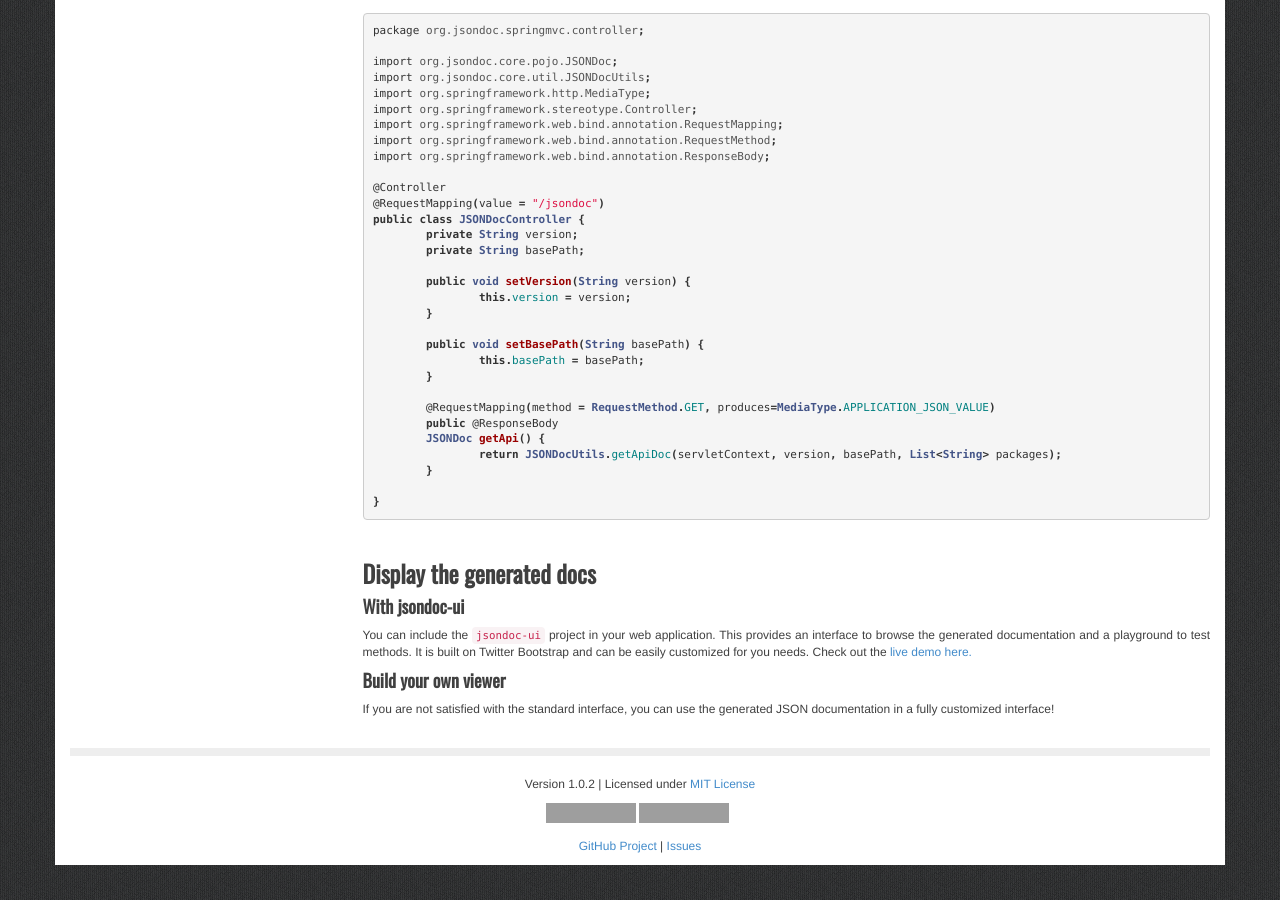
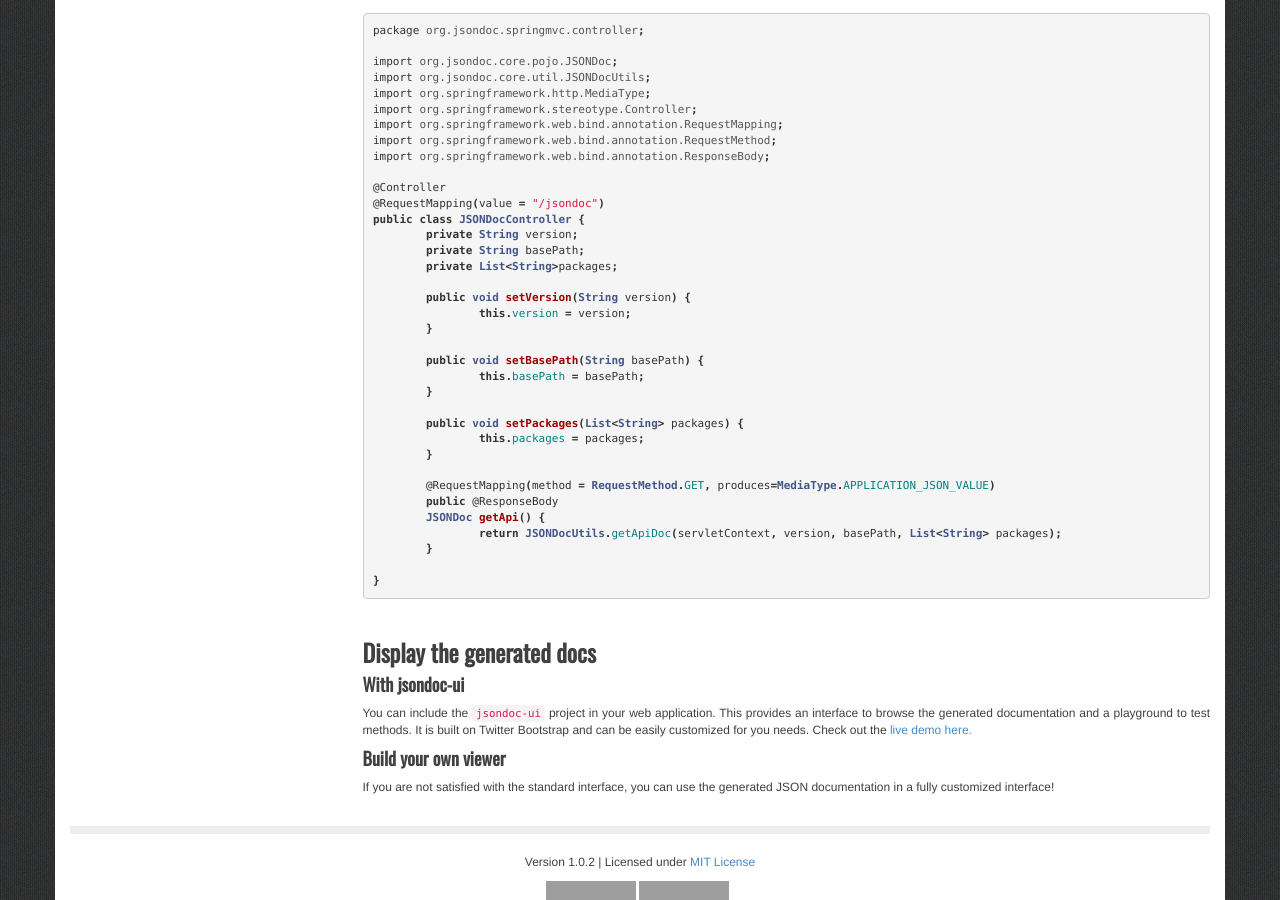
Before and after one commit to fabiomaffioletti/jsondoc, a Jekyll site: the page built from documentation.html, in a window 1280 px wide and 900 px high, scrolled down 1543 px. Built offline with Jekyll 4.4.1, drawn with Linux system fonts in a browser that asks for light colours; nearby versions of some CDN libraries; some web fonts are replaced; Markdown is read by kramdown in place of the engine named in the settings; before the commit the page ends 2408 px from its top, so only the background shows below that; grey boxes are pictures that could not be loaded.

```diff
--- a/_layouts/default.html
+++ b/_layouts/default.html
@@ -3,7 +3,8 @@
   <head>
     <meta charset="utf-8">
     <meta name="viewport" content="width=device-width, initial-scale=1.0">
-    <meta name="description" content="">
+    <meta name="description" content="Easily generate documentation for your RESTful API and quick test API methods">
+    <meta name="keywords" content="json documentation, restful documentation, api documentation, api doc, json doc, restful doc, generate documentation json, rest documentation, rest doc, jsondoc, test api, test api methods, test restful api, test rest api, json documentation spring mvc">
     <meta name="author" content="Fabio Maffioletti">
     <title>JSONDoc | {{ page.title }}</title>
 
--- a/documentation.html
+++ b/documentation.html
@@ -141,6 +141,7 @@ import org.springframework.web.bind.annotation.ResponseBody;
 public class JSONDocController {
 	private String version;
 	private String basePath;
+	private List<String>packages;
 
 	public void setVersion(String version) {
 		this.version = version;
@@ -148,6 +149,10 @@ public class JSONDocController {
 
 	public void setBasePath(String basePath) {
 		this.basePath = basePath;
+	}
+
+	public void setPackages(List<String> packages) {
+		this.packages = packages;
 	}
 
 	@RequestMapping(method = RequestMethod.GET, produces=MediaType.APPLICATION_JSON_VALUE)
```
